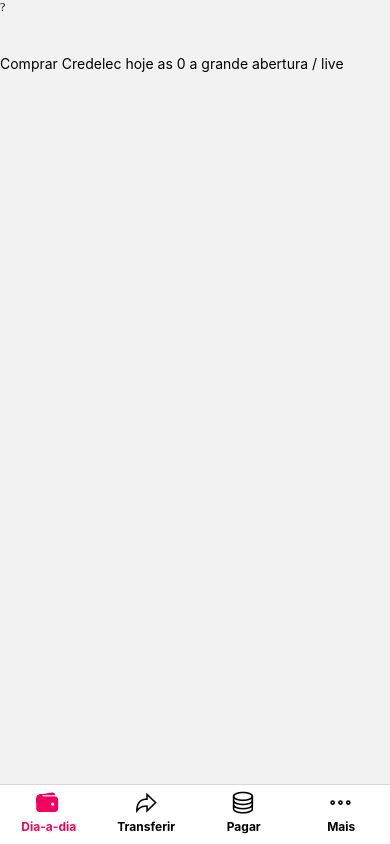
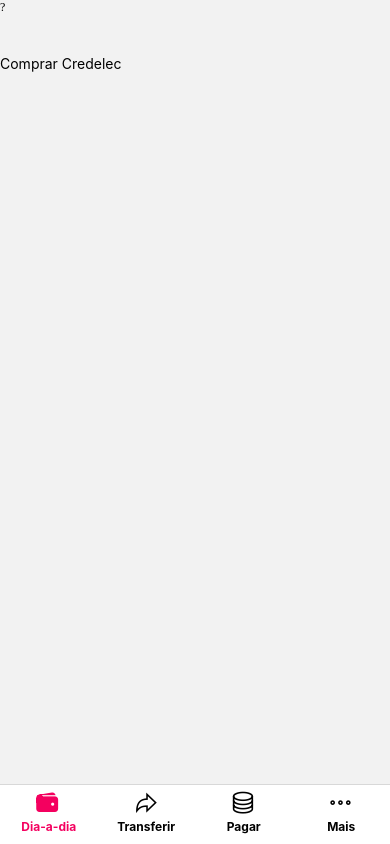
Before and after one commit to arnaldo-tomo/millennium_bim, a React Native app: screen /CredeleckComprar in a window 390 px wide. Built offline with nearby package versions, Linux system fonts and the light colour scheme.

Commit message:
Update comprar.js

```diff
--- a/screen/Credeleck/comprar.js
+++ b/screen/Credeleck/comprar.js
@@ -10,7 +10,7 @@
                 <Ionicons name="chevron" />
             </View>
             <View style={{ paddingTop: SPACING * 4 }}>
-                <Text>Comprar Credelec hoje as 0 a grande abertura / live</Text>
+                <Text>Comprar Credelec</Text>
             </View>
 
         </SafeAreaView>
```
